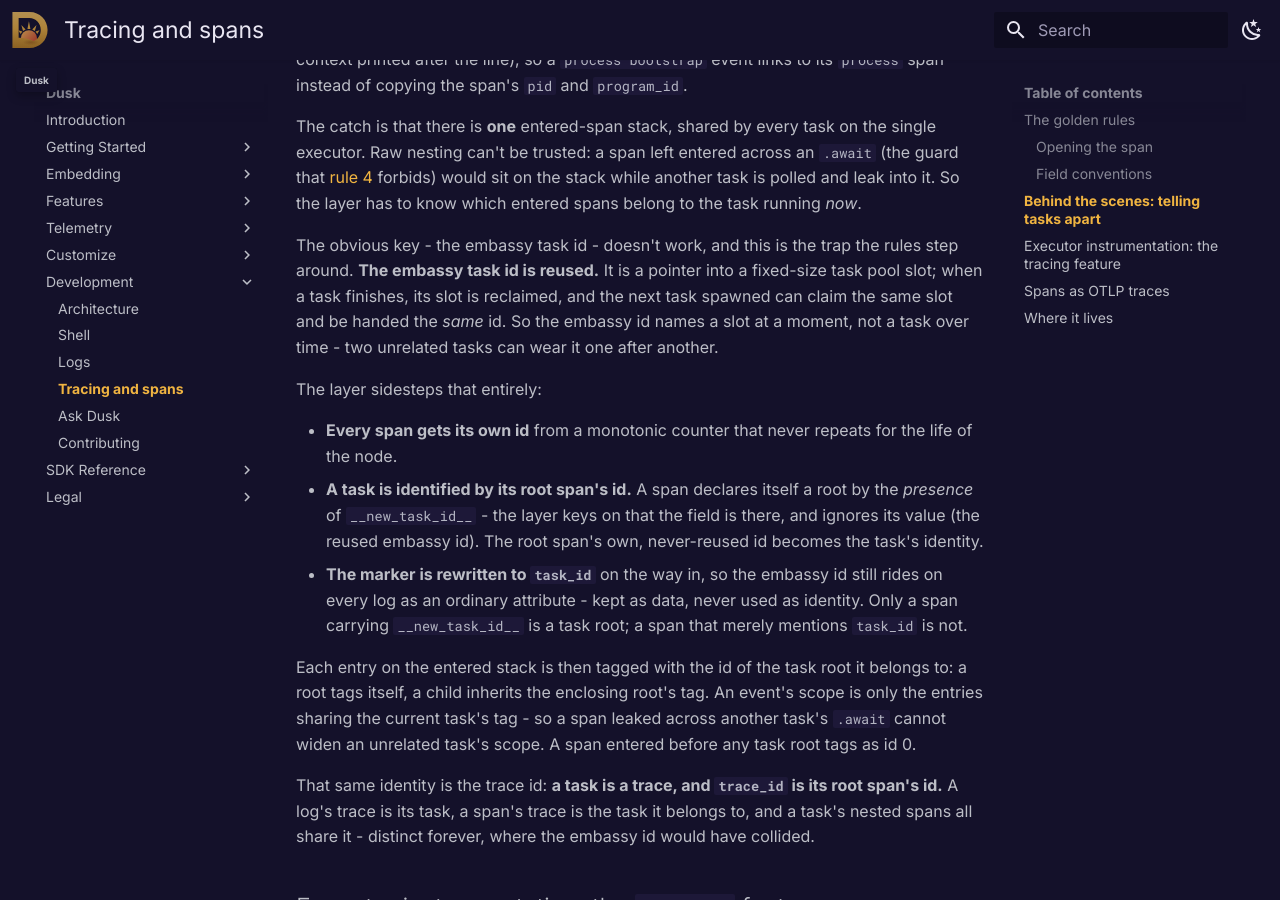
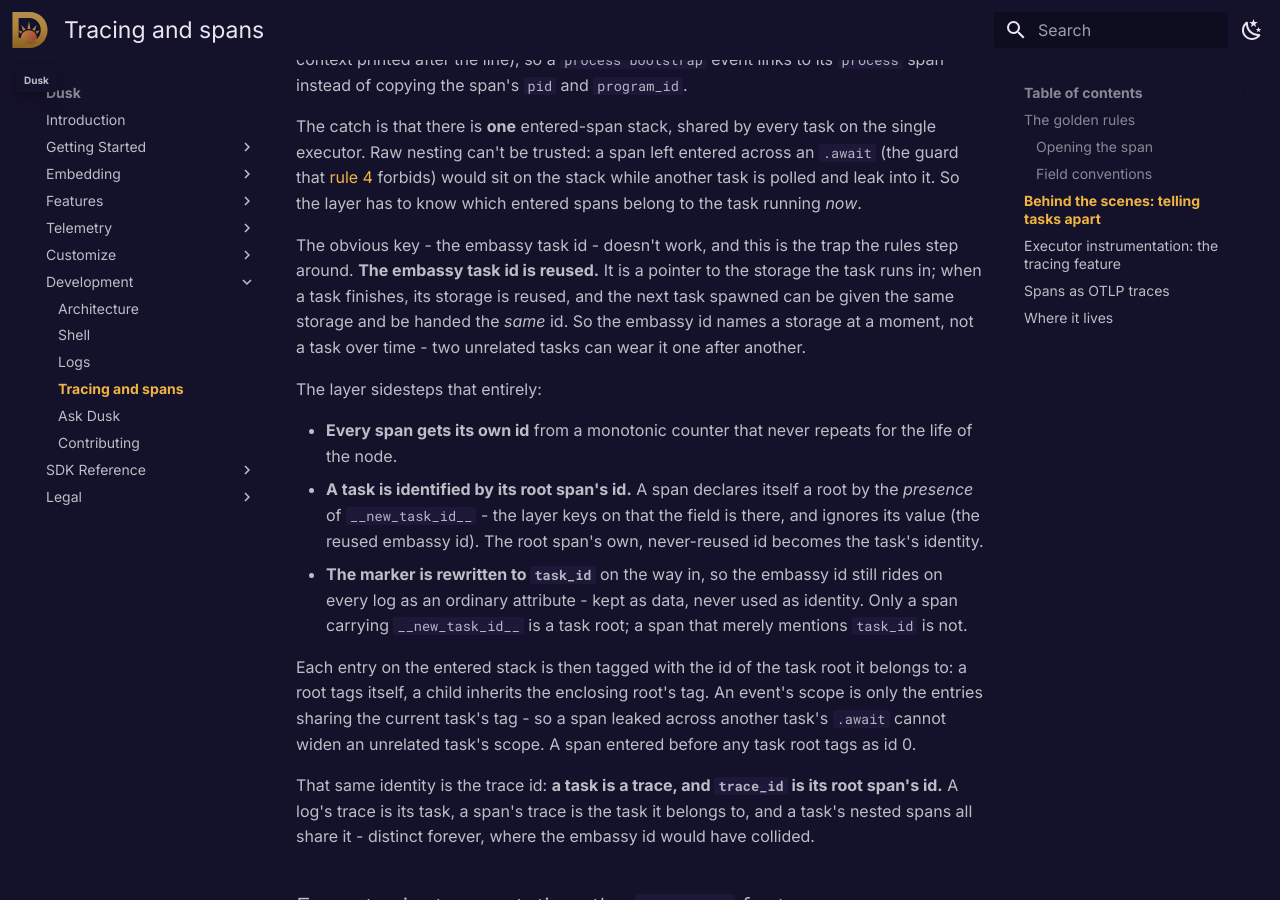
Before and after one commit to tomerze/dusk, an MkDocs documentation site: the page built from docs/docs/development/tracing.md, in a window 1280 px wide and 900 px high, scrolled down 2269 px. Built offline with MkDocs 1.6.1 and Material for MkDocs 9.7.7, drawn with Linux system fonts in a browser that asks for light colours; comment, search, counter and statistics services are not loaded; some of the changed text lies outside the part shown.

Commit message:
Update docs for spawning a task with dusk_core::task::spawn
The tracing page's example declared its task with
#[embassy_executor::task(pool_size = 16)] and spawned it through a
SpawnToken, and explained the reuse of embassy task ids by a fixed-size
pool. Tasks are spawned with dusk_core::task::spawn now, and an id is
reused because a finished task's storage is.

````diff
--- a/docs/docs/development/tracing.md
+++ b/docs/docs/development/tracing.md
@@ -40,11 +40,10 @@
 
 ### Opening the span
 
-The embassy task id isn't known until the spawn token exists, but the task body
+The embassy task id isn't known until the task is spawned, but the task body
 needs it to build the span. Thread it through a shared `Rc<Cell<u32>>`:
 
 ```rust
-#[embassy_executor::task(pool_size = 16)]
 async fn process_task(task_id: Rc<Cell<u32>>, process: Box<dyn Process>, /* … */) {
     let span = info_span!(
         "process",
@@ -103,11 +103,11 @@
 entered spans belong to the task running *now*.
 
 The obvious key - the embassy task id - doesn't work, and this is the trap the
-rules step around. **The embassy task id is reused.** It is a pointer into a
-fixed-size task pool slot; when a task finishes, its slot is reclaimed, and the
-next task spawned can claim the same slot and be handed the *same* id. So the
-embassy id names a slot at a moment, not a task over time - two unrelated tasks can
-wear it one after another.
+rules step around. **The embassy task id is reused.** It is a pointer to the
+storage the task runs in; when a task finishes, its storage is reused, and the
+next task spawned can be given the same storage and be handed the *same* id. So
+the embassy id names a storage at a moment, not a task over time - two unrelated
+tasks can wear it one after another.
 
 The layer sidesteps that entirely:
 
````
Also changed, not shown: other parts of docs/docs/development/tracing.md (+4 -3 lines).
